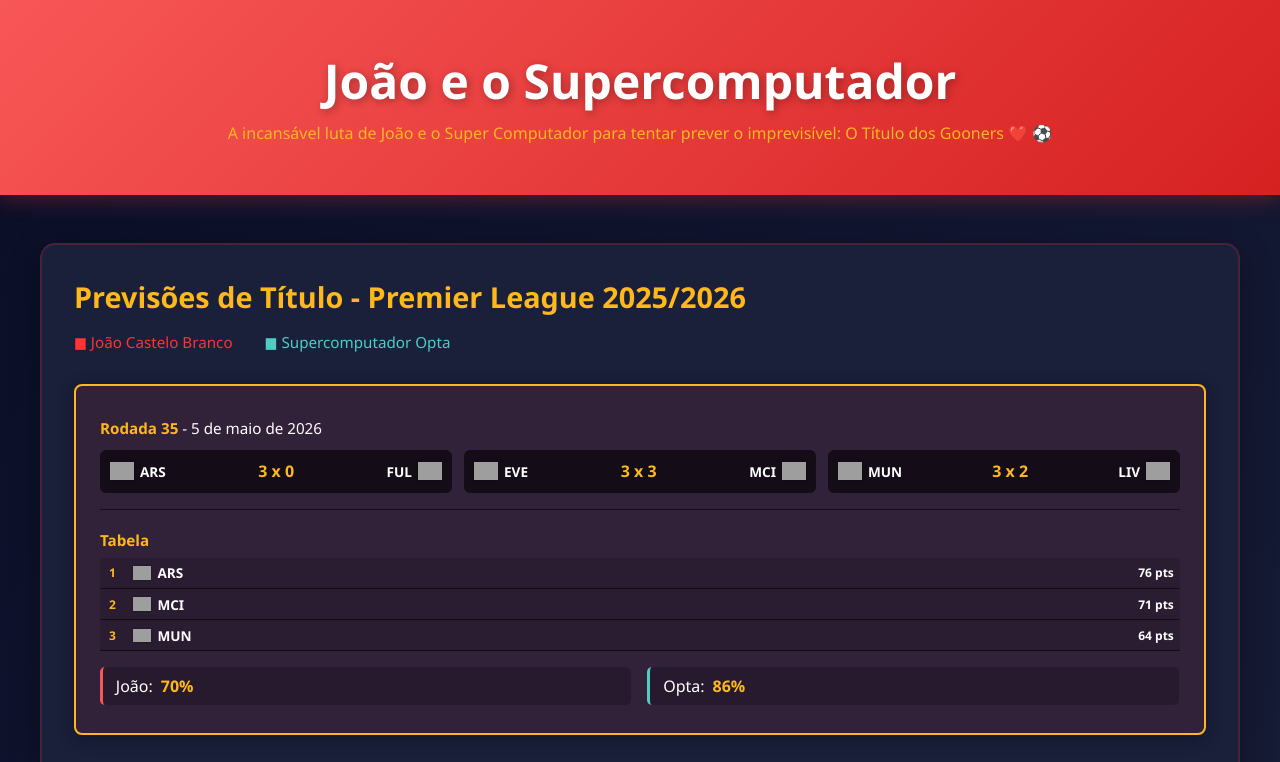
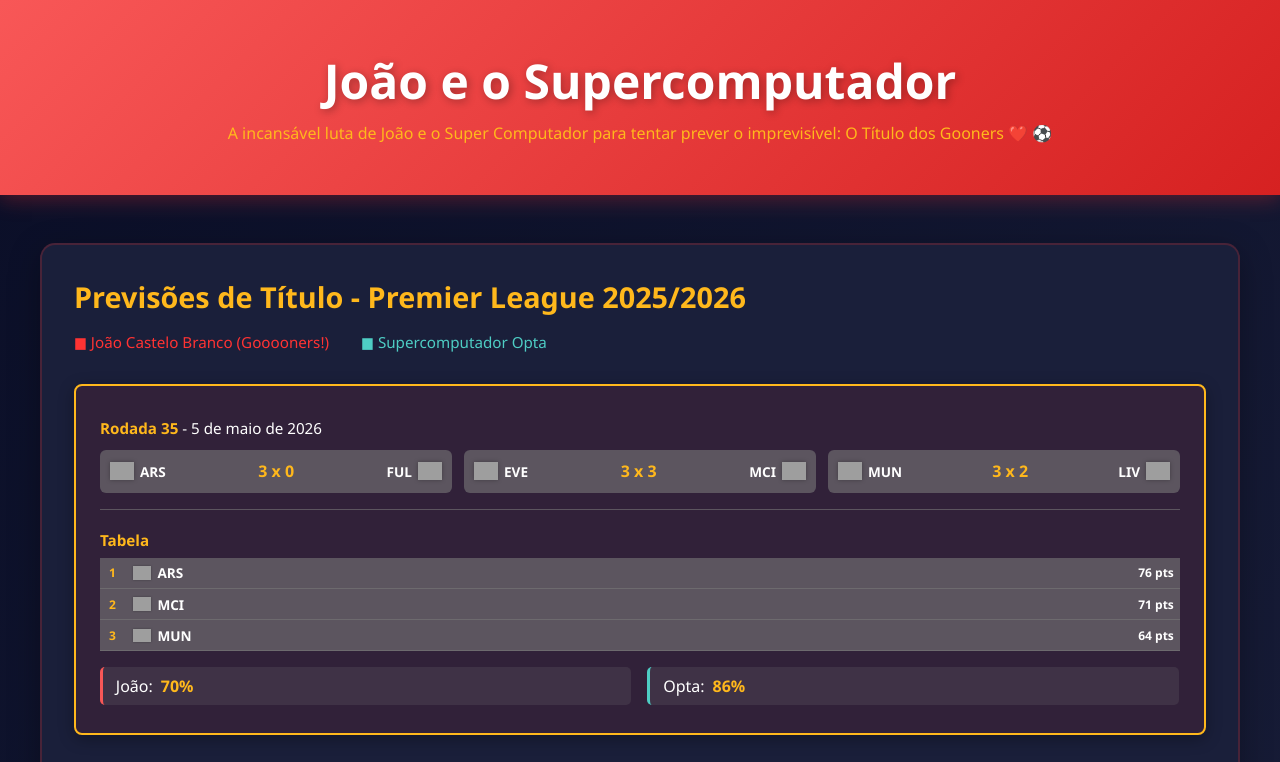
Before and after one commit to gugacavalieri/joao-e-o-supercomputador, a website: page index.html in a window 1280 px wide. Shown: the top 762 px of the page. Drawn offline with nearby package versions, Linux system fonts and the light colour scheme; grey boxes are pictures that could not be loaded.

Commit message:
ui: update colours

```diff
--- a/index.html
+++ b/index.html
@@ -21,7 +21,7 @@
                 <div class="chart-header">
                     <h2>Previsões de Título - Premier League 2025/2026</h2>
                     <p class="chart-subtitle">
-                        <span class="legend-item joao-castelo">■ João Castelo Branco</span>
+                        <span class="legend-item joao-castelo">■ João Castelo Branco (Gooooners!)</span>
                         <span class="legend-item super-computer">■ Supercomputador Opta</span>
                     </p>
                 </div>
--- a/styles.css
+++ b/styles.css
@@ -180,7 +180,7 @@ canvas {
     align-items: center;
     gap: 0.5rem;
     padding: 0.5rem 0.8rem;
-    background: rgba(0, 0, 0, 0.2);
+    background: rgba(120, 120, 120, 0.2);
     border-radius: 5px;
     margin: 0.25rem 0;
     width: 49.2%;
@@ -221,7 +221,7 @@ canvas {
     align-items: center;
     gap: 0.35rem;
     padding: 0.6rem;
-    background: rgba(0, 0, 0, 0.6);
+    background: rgba(120, 120, 120, 0.6);
     border-radius: 6px;
 }
 
@@ -257,7 +257,7 @@ canvas {
 .table-section {
     margin: 1rem 0 0.5rem 0;
     padding-top: 0.75rem;
-    border-top: 1px solid rgba(0, 0, 0, 0.6);
+    border-top: 1px solid rgba(120, 120, 120, 0.6);
     width: 100%;
 }
 
@@ -275,8 +275,8 @@ canvas {
 }
 
 .league-table tbody tr {
-    background: rgba(0, 0, 0, 0.15);
-    border-bottom: 1px solid rgba(0, 0, 0, 0.6);
+    background: rgba(120, 120, 120, 0.6);
+    border-bottom: 1px solid rgba(120, 120, 120, 0.6);
     padding: 0.25rem 0;
 }
 
```
